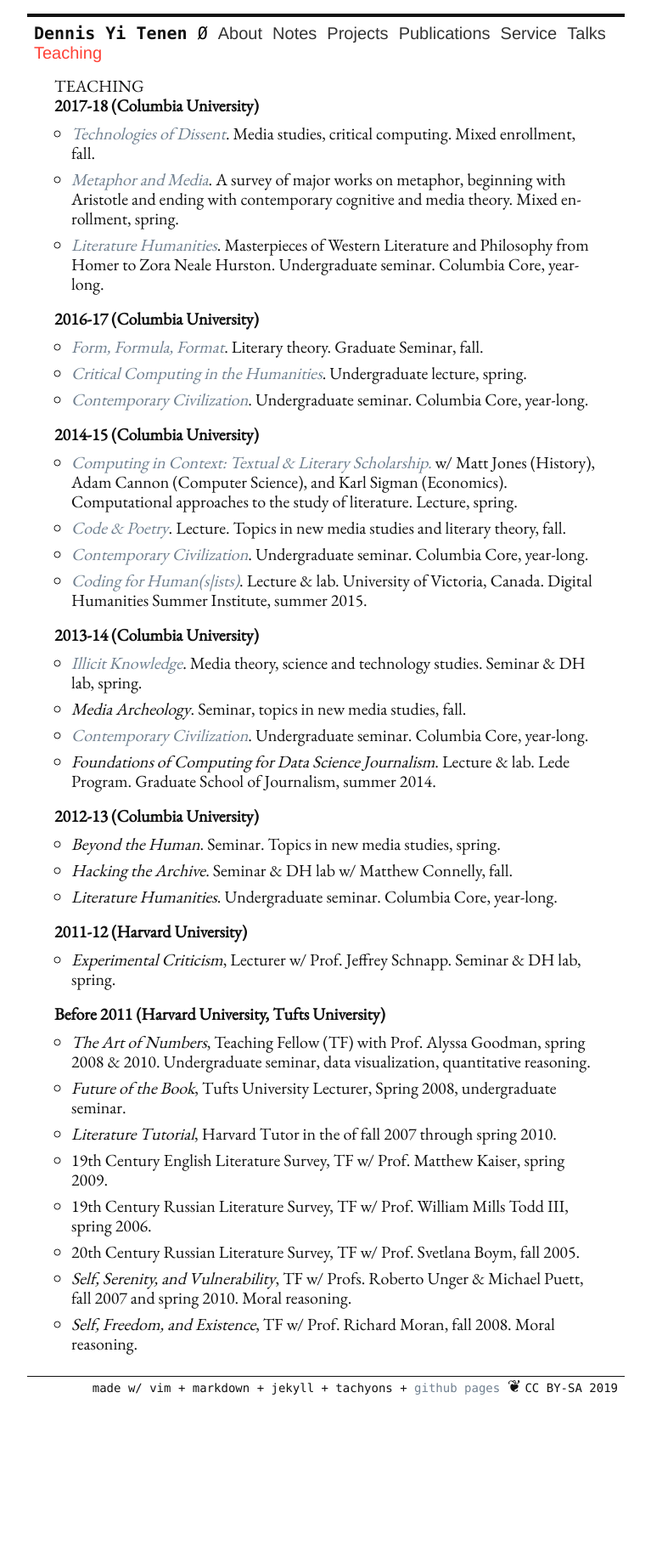
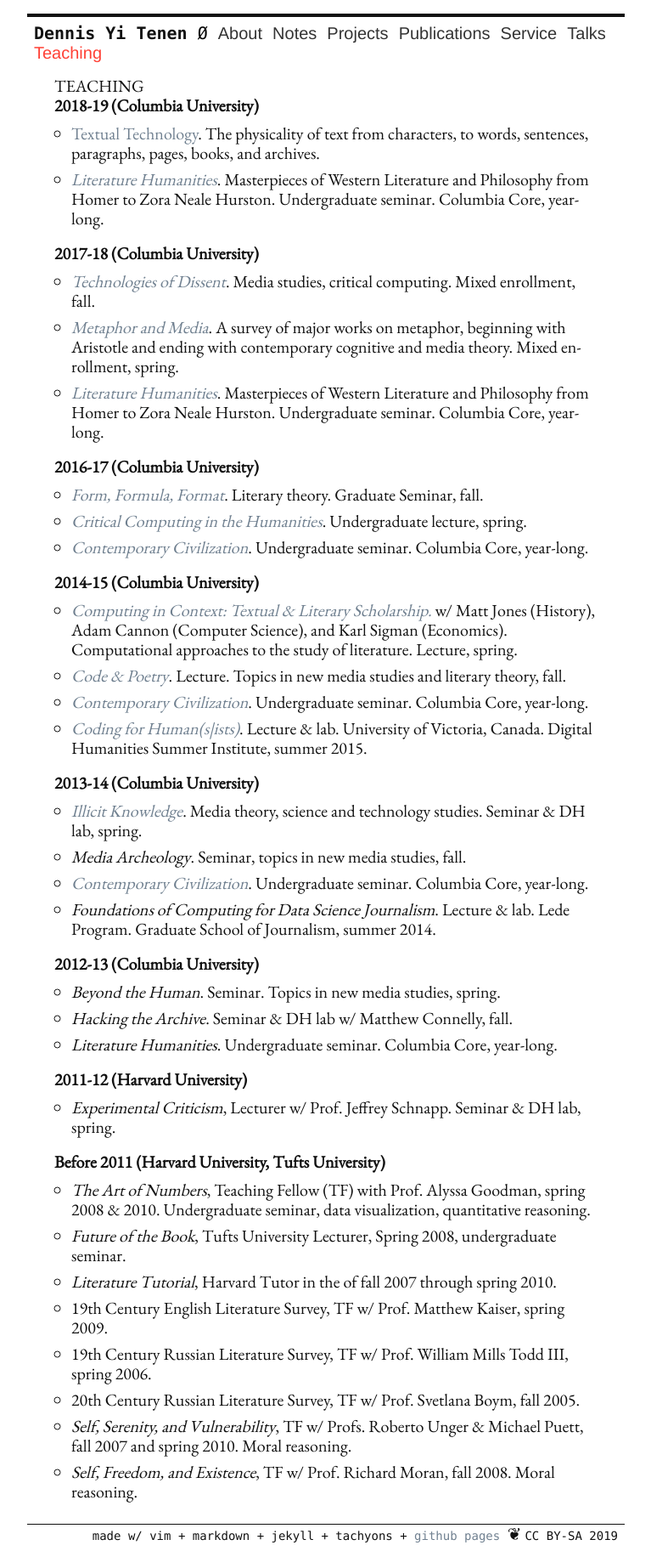
Before and after one commit to denten/denten.github.io, a Jekyll site: the page built from _pages/teaching.md, in a window 1280 px wide. Shown: the whole page at 85% size, without its empty margins (256-1023 px from the left). Built offline with Jekyll 4.4.1, drawn with Linux system fonts in a browser that asks for light colours; before the commit the page ends 1651 px from its top, so only the background shows below that.

Commit message:
update teaching

```diff
--- a/_includes/CV/07-teaching.md
+++ b/_includes/CV/07-teaching.md
@@ -1,5 +1,15 @@
 
 ## Teaching
+
+#### 2018-19 (Columbia University)
+- [Textual
+  Technology](https://docs.google.com/document/d/1bXizmvk-NwnyC8-vWQz5UsQXGsWW_Mh62x3jbdX79ZU/edit?usp=sharing).
+The physicality of text from characters, to words, sentences, paragraphs, pages, books, and
+archives.
+- [*Literature Humanities*](https://github.com/denten-courses/lit-hum/tree/master/2019-spring).
+  Masterpieces of Western Literature and Philosophy from Homer to Zora Neale Hurston.
+Undergraduate seminar. Columbia Core, year-long.
+
 
 #### 2017-18 (Columbia University)
 - [*Technologies of Dissent*](
```
